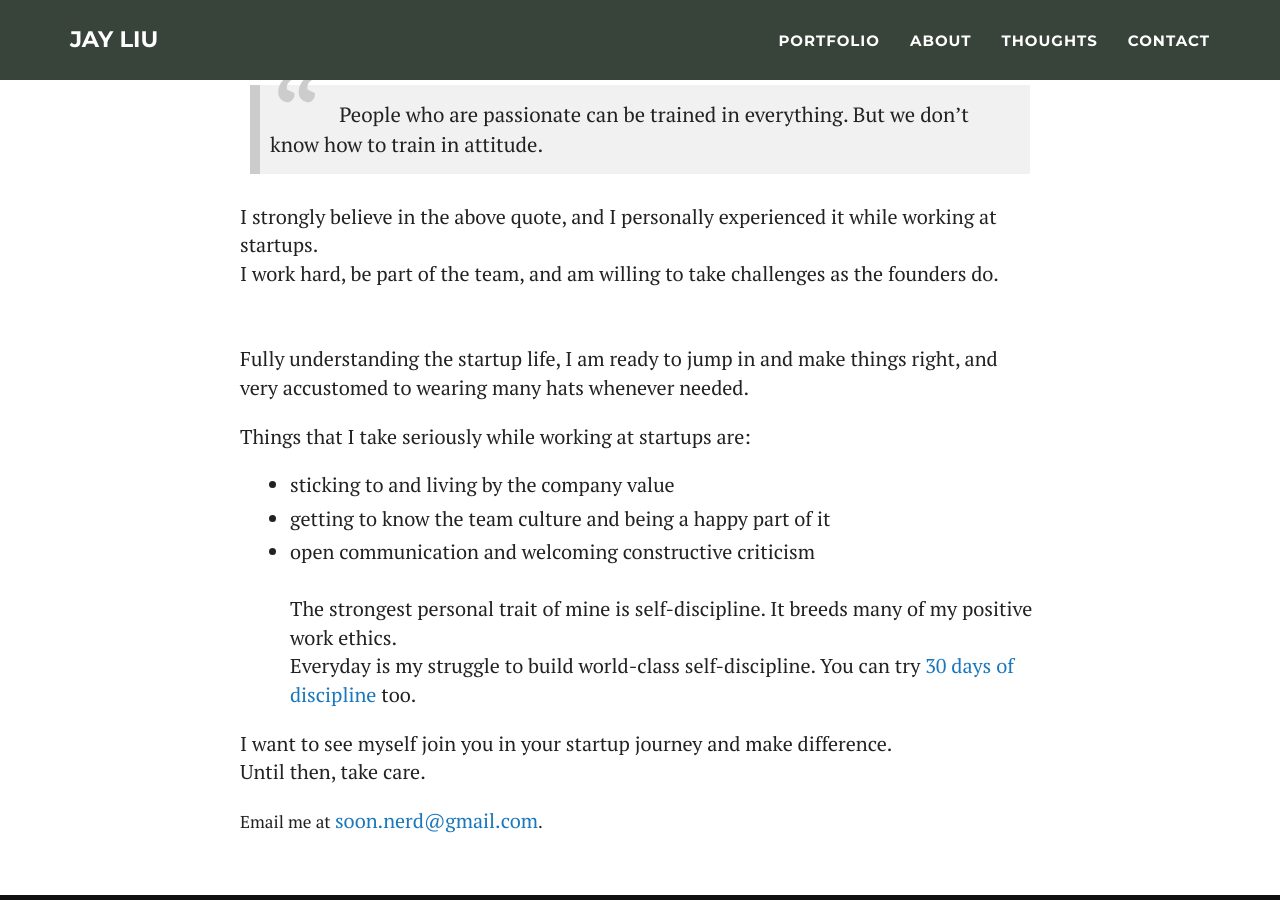
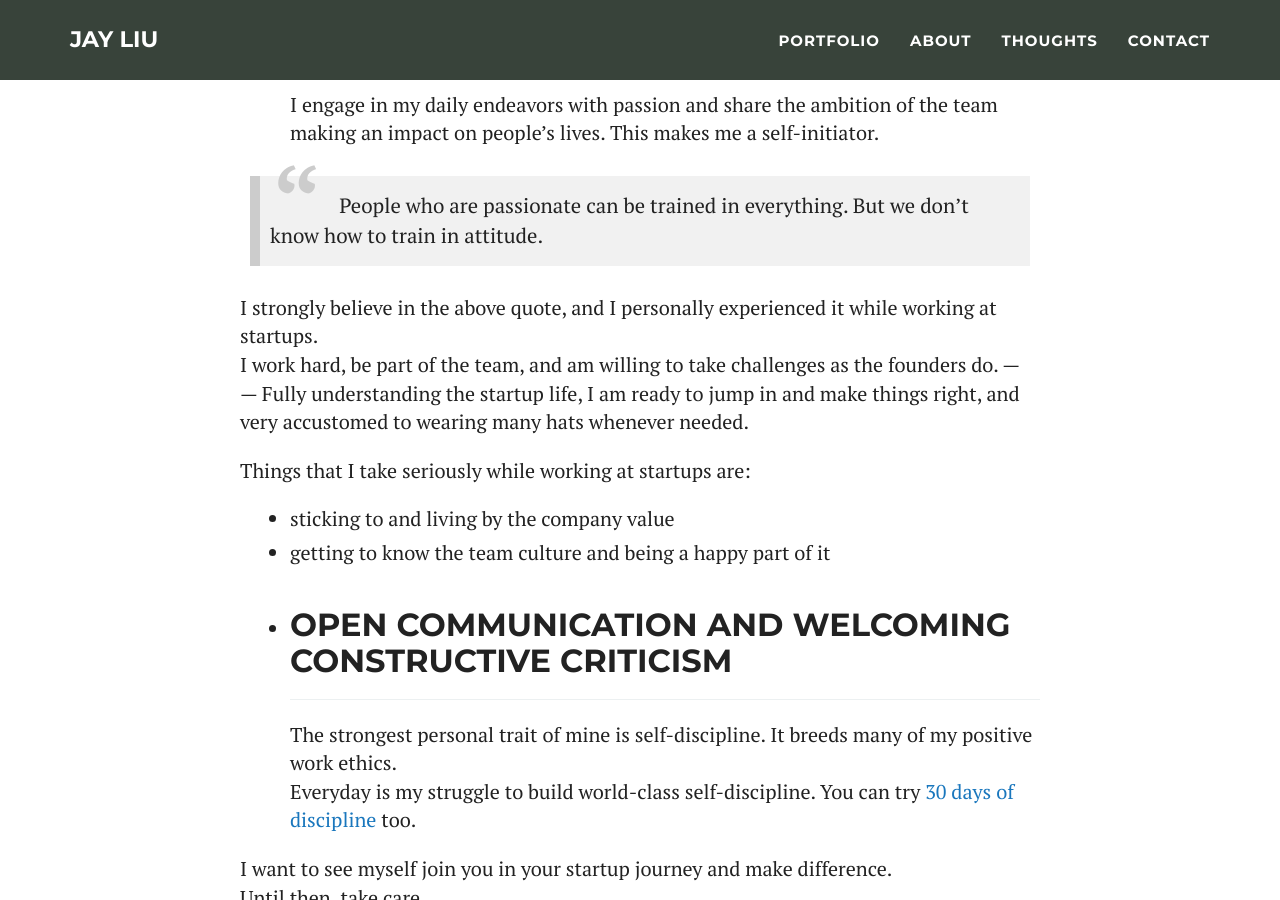
Before and after one commit to j-liu-dev/j-liu-dev.github.io, a Jekyll site: the page built from _posts/blog/2019-06-12-Is-Jay-A-Good-Fit.md, in a window 1280 px wide and 900 px high, scrolled down 710 px. Built offline with Jekyll 4.4.1, drawn with Linux system fonts in a browser that asks for light colours; comment, search, counter and statistics services are not loaded.

Commit message:
final markdown!

```diff
--- a/_includes/blog_head.html
+++ b/_includes/blog_head.html
@@ -9,6 +9,7 @@
     <link rel="alternate" type="application/rss+xml" title="RSS" href="/feed.xml">
 
     <meta property="og:title" content="Is Jay a good fit?" />
+    <meta property="og:image" content="/img/liu-og.png" />
     <meta property="og:description" content="worked for 7 startups // conscious about Company value & Team culture // Passionate & Self-initiating // Communicative & Creative // skilled at React,Node,RoR // Disciplined" />
     <meta property="og:url" content="http://p-mob2015.github.io" />
 
--- a/_posts/blog/2019-06-12-Is-Jay-A-Good-Fit.md
+++ b/_posts/blog/2019-06-12-Is-Jay-A-Good-Fit.md
@@ -12,21 +12,24 @@
 - helping a gaming startup increase the __annual revenue by 8.9%__
 - helping an AI startup land __2 rounds of venture funding__
 - helping a drone-tech startup __sell their business__
-<br/><br/>
+---
+---
 I engage in my daily endeavors with passion and share the ambition of the team making an impact on people's lives. This makes me a self-initiator.
 
 > People who are passionate can be trained in everything. But we don't know how to train in attitude.
 
 I strongly believe in the above quote, and I personally experienced it while working at startups.
 I work hard, be part of the team, and am willing to take challenges as the founders do.
-<br/><br/><br/>
+---
+---
 Fully understanding the startup life, I am ready to jump in and make things right, and very accustomed to wearing many hats whenever needed.
 
 Things that I take seriously while working at startups are:
 - sticking to and living by the company value
 - getting to know the team culture and being a happy part of it
 - open communication and welcoming constructive criticism
-<br/><br/>
+---
+---
 The strongest personal trait of mine is self-discipline. It breeds many of my positive work ethics.
 Everyday is my struggle to build world-class self-discipline. You can try <a href="https://30daysofdiscipline.com">30 days of discipline</a> too.
 
```
